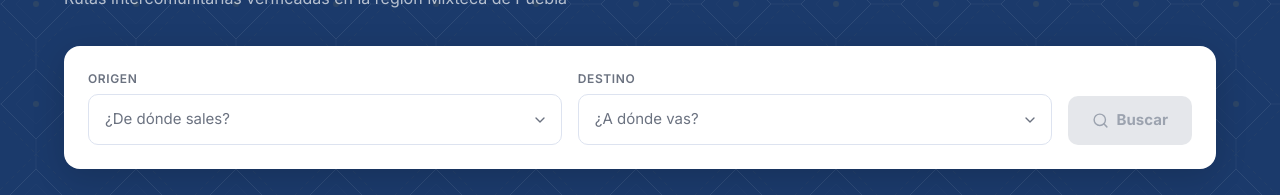
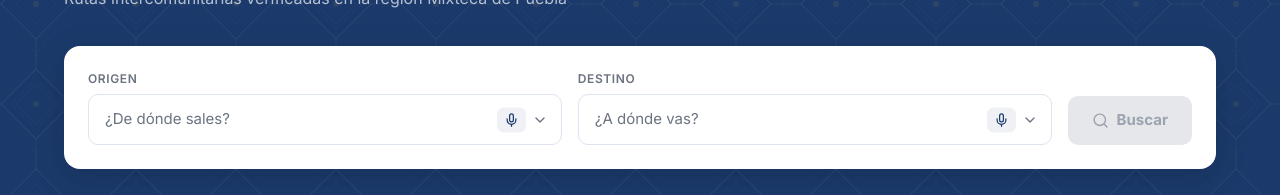
Before and after one commit to MikeBarranco/PorAmoraPuebla-ChulaVia, a React (Vite) app in the folder frontend/: page /buscar in a window 1280 px wide. Shown: the part 213-408 px from the top of the page. Built offline with nearby package versions, Linux system fonts and the light colour scheme.

Commit message:
búsqueda por voz

```diff
--- a/frontend/src/chulavia-bg.css
+++ b/frontend/src/chulavia-bg.css
@@ -5,6 +5,11 @@
 @keyframes panGrid {
   from { background-position: 0 0; }
   to   { background-position: -100px -100px; }
+}
+
+@keyframes cv-mic-pulse {
+  0%, 100% { box-shadow: 0 0 0 0 rgba(220, 38, 38, 0.4); transform: translateY(-50%) scale(1); }
+  50%       { box-shadow: 0 0 0 6px rgba(220, 38, 38, 0);  transform: translateY(-50%) scale(1.1); }
 }
 
 /* ══════════════════════════════════════════════════
--- a/frontend/src/pages/SearchPage.jsx
+++ b/frontend/src/pages/SearchPage.jsx
@@ -1,5 +1,5 @@
-import { useState } from 'react'
-import { Search, MapPin, Clock, Star, Shield, ChevronDown, X, CheckCircle, MessageCircle, Users, Timer, ChevronUp } from 'lucide-react'
+import { useState, useRef, useCallback } from 'react'
+import { Search, MapPin, Clock, Star, Shield, ChevronDown, X, CheckCircle, MessageCircle, Users, Timer, ChevronUp, Mic, MicOff } from 'lucide-react'
 import { comunidades, rutas } from '../data/comunidades'
 import { api } from '../data/api'
 import { useT } from '../context/LangContext.jsx'
@@ -377,6 +377,65 @@ function BookingModal({ ruta, onClose }) {
   )
 }
 
+// ── Hook de búsqueda por voz ──────────────────────────────────────────────
+function useVoiceSearch(comunidadesList, onResult) {
+  const [escuchando, setEscuchando] = useState(null) // 'origen' | 'destino' | null
+  const [transcript, setTranscript] = useState('')
+  const recRef = useRef(null)
+
+  const iniciar = useCallback((campo) => {
+    const SR = window.SpeechRecognition || window.webkitSpeechRecognition
+    if (!SR) { alert('Tu navegador no soporta búsqueda por voz. Usa Chrome o Edge.'); return }
+    if (recRef.current) recRef.current.stop()
+
+    const rec = new SR()
+    rec.lang = 'es-MX'
+    rec.interimResults = false
+    rec.maxAlternatives = 5
+    recRef.current = rec
+    setEscuchando(campo)
+    setTranscript('')
+
+    rec.onresult = (e) => {
+      const textos = Array.from(e.results[0]).map(r => r.transcript.toLowerCase().trim())
+      // Buscar la comunidad más parecida en la lista real
+      let mejor = null
+      let mejorScore = 0
+      comunidadesList.forEach(c => {
+        const nombre = c.nombre.toLowerCase()
+        textos.forEach(texto => {
+          // Coincidencia exacta
+          if (nombre === texto) { mejor = c.nombre; mejorScore = 100; return }
+          // Contiene el texto
+          if (nombre.includes(texto) && texto.length > 3 && texto.length > mejorScore) {
+            mejor = c.nombre; mejorScore = texto.length
+          }
+          // El texto contiene el nombre
+          if (texto.includes(nombre) && nombre.length > mejorScore) {
+            mejor = c.nombre; mejorScore = nombre.length
+          }
+        })
+      })
+      const resultado = mejor || textos[0]
+      setTranscript(resultado)
+      onResult(campo, resultado)
+      setEscuchando(null)
+    }
+
+    rec.onerror = () => setEscuchando(null)
+    rec.onend   = () => setEscuchando(null)
+    rec.start()
+  }, [comunidadesList, onResult])
+
+  const detener = useCallback(() => {
+    if (recRef.current) recRef.current.stop()
+    setEscuchando(null)
+  }, [])
+
+  return { escuchando, transcript, iniciar, detener }
+}
+// ──────────────────────────────────────────────────────────────────────────
+
 export default function SearchPage() {
   const t = useT()
   const [origen,   setOrigen]   = useState('')
@@ -385,6 +444,20 @@ export default function SearchPage() {
   const [booking,  setBooking]  = useState(null)
 
   const opciones = comunidades.map(c => ({ value: c.nombre, label: c.nombre }))
+
+  // Voz
+  const handleVozResultado = useCallback((campo, valor) => {
+    // Intentar encontrar la comunidad exacta en la lista
+    const match = comunidades.find(c =>
+      c.nombre.toLowerCase().includes(valor.toLowerCase()) ||
+      valor.toLowerCase().includes(c.nombre.toLowerCase())
+    )
+    const final = match ? match.nombre : valor
+    if (campo === 'origen')  setOrigen(final)
+    if (campo === 'destino') setDestino(final)
+  }, [])
+
+  const { escuchando, iniciar, detener } = useVoiceSearch(comunidades, handleVozResultado)
 
   const resultados = searched
     ? rutas.filter(r =>
@@ -422,13 +495,60 @@ export default function SearchPage() {
             display: 'flex', gap: 16, flexWrap: 'wrap', alignItems: 'flex-end',
             boxShadow: '0 8px 32px rgba(0,0,0,0.15)',
           }}>
+            {/* Origen con micrófono */}
             <div style={{ flex: 1, minWidth: 180 }}>
-              <label style={{ display: 'block', fontSize: 12, fontWeight: 600, color: GRAY, marginBottom: 6, textTransform: 'uppercase', letterSpacing: '0.05em' }}>{t('busqueda','origen')}</label>
-              <Select value={origen} onChange={setOrigen} options={opciones} placeholder={t('busqueda','de_donde_sales')} />
+              <label style={{ display: 'block', fontSize: 12, fontWeight: 600, color: GRAY, marginBottom: 6, textTransform: 'uppercase', letterSpacing: '0.05em' }}>
+                {t('busqueda','origen')}
+              </label>
+              <div style={{ position: 'relative' }}>
+                <Select value={origen} onChange={setOrigen} options={opciones} placeholder={t('busqueda','de_donde_sales')} />
+                <button
+                  onClick={() => escuchando === 'origen' ? detener() : iniciar('origen')}
+                  title={escuchando === 'origen' ? 'Detener' : 'Buscar por voz'}
+                  style={{
+                    position: 'absolute', right: 36, top: '50%', transform: 'translateY(-50%)',
+                    background: escuchando === 'origen' ? '#fee2e2' : 'rgba(27,58,107,0.07)',
+                    border: 'none', borderRadius: 7, padding: '5px 7px',
+                    cursor: 'pointer', display: 'flex', alignItems: 'center',
+                    color: escuchando === 'origen' ? '#dc2626' : BLUE,
+                    transition: 'all 0.2s',
+                    animation: escuchando === 'origen' ? 'cv-mic-pulse 1s infinite' : 'none',
+                  }}
+                >
+                  {escuchando === 'origen' ? <MicOff size={15} /> : <Mic size={15} />}
+                </button>
+              </div>
+              {escuchando === 'origen' && (
+                <p style={{ margin: '4px 0 0', fontSize: 12, color: '#dc2626', fontWeight: 600 }}>🎤 Escuchando... di el nombre de tu comunidad</p>
+              )}
             </div>
+
+            {/* Destino con micrófono */}
             <div style={{ flex: 1, minWidth: 180 }}>
-              <label style={{ display: 'block', fontSize: 12, fontWeight: 600, color: GRAY, marginBottom: 6, textTransform: 'uppercase', letterSpacing: '0.05em' }}>{t('busqueda','destino')}</label>
-              <Select value={destino} onChange={setDestino} options={opciones} placeholder={t('busqueda','a_donde_vas')} />
+              <label style={{ display: 'block', fontSize: 12, fontWeight: 600, color: GRAY, marginBottom: 6, textTransform: 'uppercase', letterSpacing: '0.05em' }}>
+                {t('busqueda','destino')}
+              </label>
+              <div style={{ position: 'relative' }}>
+                <Select value={destino} onChange={setDestino} options={opciones} placeholder={t('busqueda','a_donde_vas')} />
+                <button
+                  onClick={() => escuchando === 'destino' ? detener() : iniciar('destino')}
+                  title={escuchando === 'destino' ? 'Detener' : 'Buscar por voz'}
+                  style={{
+                    position: 'absolute', right: 36, top: '50%', transform: 'translateY(-50%)',
+                    background: escuchando === 'destino' ? '#fee2e2' : 'rgba(27,58,107,0.07)',
+                    border: 'none', borderRadius: 7, padding: '5px 7px',
+                    cursor: 'pointer', display: 'flex', alignItems: 'center',
+                    color: escuchando === 'destino' ? '#dc2626' : BLUE,
+                    transition: 'all 0.2s',
+                    animation: escuchando === 'destino' ? 'cv-mic-pulse 1s infinite' : 'none',
+                  }}
+                >
+                  {escuchando === 'destino' ? <MicOff size={15} /> : <Mic size={15} />}
+                </button>
+              </div>
+              {escuchando === 'destino' && (
+                <p style={{ margin: '4px 0 0', fontSize: 12, color: '#dc2626', fontWeight: 600 }}>🎤 Escuchando... di el nombre de tu destino</p>
+              )}
             </div>
             <div style={{ display: 'flex', gap: 10 }}>
               <button onClick={buscar} disabled={!origen && !destino}
```
